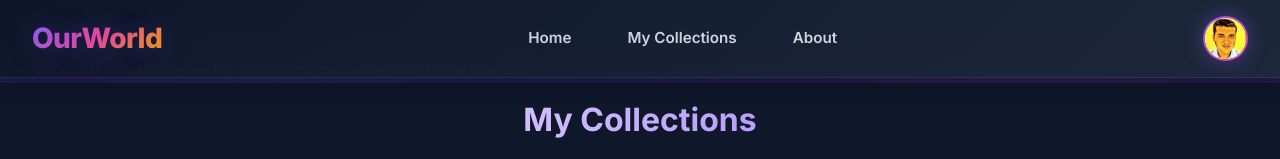
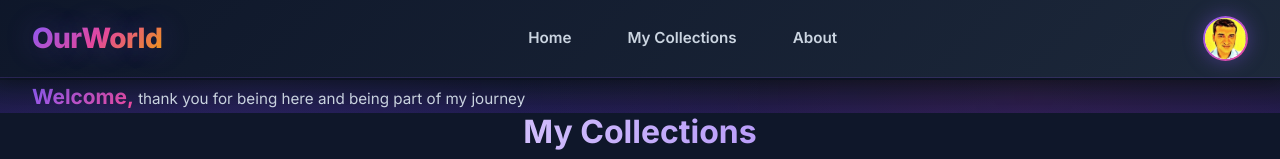
Before and after one commit to nepalboy/myworld, a React (Vite) app: page / in a window 1280 px wide. Shown: the top 159 px of the page. Built offline with nearby package versions, Linux system fonts and the light colour scheme.

Commit message:
fix: resolve content clipping and zero out section spacing

```diff
--- a/src/App.css
+++ b/src/App.css
@@ -105,7 +105,7 @@
   justify-content: flex-start;
   text-align: left;
   padding: 0 var(--spacing-lg);
-  margin-top: 50px;
+  margin-top: 80px;
   background: var(--gradient-dark);
   overflow: hidden;
 }
@@ -221,7 +221,7 @@
 
 /* Projects Section */
 .projects-section {
-  padding: var(--spacing-xs) var(--spacing-lg);
+  padding: 0 var(--spacing-lg) var(--spacing-md) var(--spacing-lg);
   background: var(--background);
 }
 
@@ -327,7 +327,7 @@
   }
 
   .hero {
-    margin-top: 60px;
+    margin-top: 80px;
     padding: var(--spacing-xs) var(--spacing-md);
     min-height: auto;
     text-align: left;
--- a/src/components/AdUnit.tsx
+++ b/src/components/AdUnit.tsx
@@ -21,7 +21,7 @@
     }, []);
 
     return (
-        <div style={{ margin: '5px 0', textAlign: 'center', ...style }}>
+        <div style={{ margin: '0', textAlign: 'center', ...style }}>
             <ins
                 className="adsbygoogle"
                 style={{ display: 'block' }}
```
